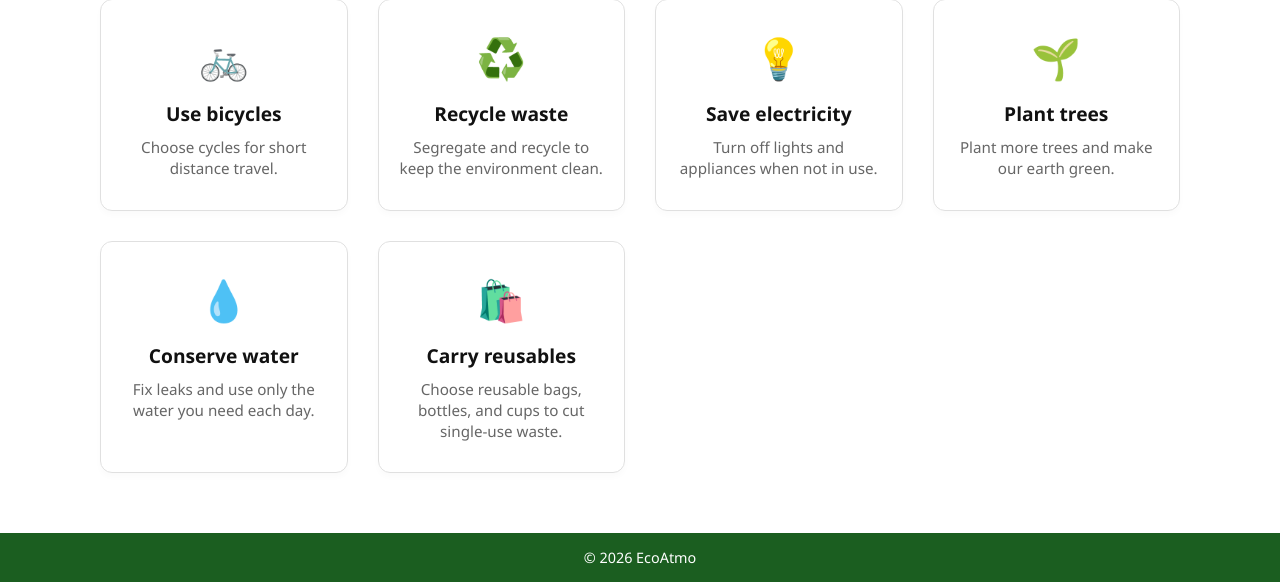
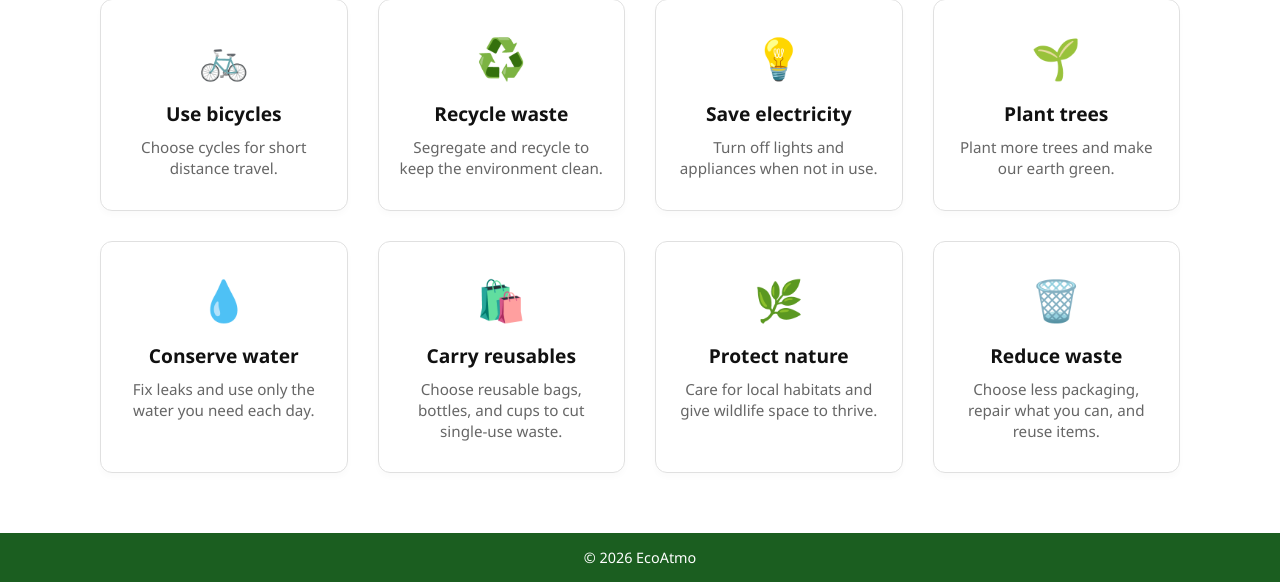
Before and after one commit to babujanprem-star/Eco, a Flask app: page /services in a window 1280 px wide. Shown: the part 230-812 px from the top of the page. Run offline with Flask 3, Linux system fonts and the light colour scheme.

Commit message:
update my changes

```diff
--- a/ecosite_project/app.py
+++ b/ecosite_project/app.py
@@ -189,13 +189,8 @@ def contact():
             flash("An error occurred. Please try again later.", "danger")
             return redirect(url_for('contact'))
 
-        delivery_status = send_contact_notification(name, email, message, submitted_at)
-        if delivery_status == "sent":
-            flash("Your message was sent and emailed to the EcoAtmo team. Thank you for contacting us.", "success")
-        elif delivery_status == "not_configured":
-            flash("Your message was saved, but email delivery is not configured on this server yet.", "warning")
-        else:
-            flash("Your message was saved, but the EcoAtmo team could not be notified by email.", "warning")
+        send_contact_notification(name, email, message, submitted_at)
+        flash("Your message has been received. Thank you for contacting us.", "success")
 
         return redirect(url_for('contact'))
 
--- a/ecosite_project/templates/services.html
+++ b/ecosite_project/templates/services.html
@@ -35,6 +35,16 @@
         <h3>Carry reusables</h3>
         <p>Choose reusable bags, bottles, and cups to cut single-use waste.</p>
     </article>
+    <article class="card" role="button" tabindex="0" data-idea="protect-nature" aria-haspopup="dialog" aria-controls="idea-dialog">
+        <div class="icon" aria-hidden="true">🌿</div>
+        <h3>Protect nature</h3>
+        <p>Care for local habitats and give wildlife space to thrive.</p>
+    </article>
+    <article class="card" role="button" tabindex="0" data-idea="reduce-waste" aria-haspopup="dialog" aria-controls="idea-dialog">
+        <div class="icon" aria-hidden="true">🗑️</div>
+        <h3>Reduce waste</h3>
+        <p>Choose less packaging, repair what you can, and reuse items.</p>
+    </article>
 </div>
 
 {% include "_idea_dialog.html" %}
```
Also changed, not shown: render.yaml (+6 -2 lines), ecosite_project/README.md, 1 other file.
